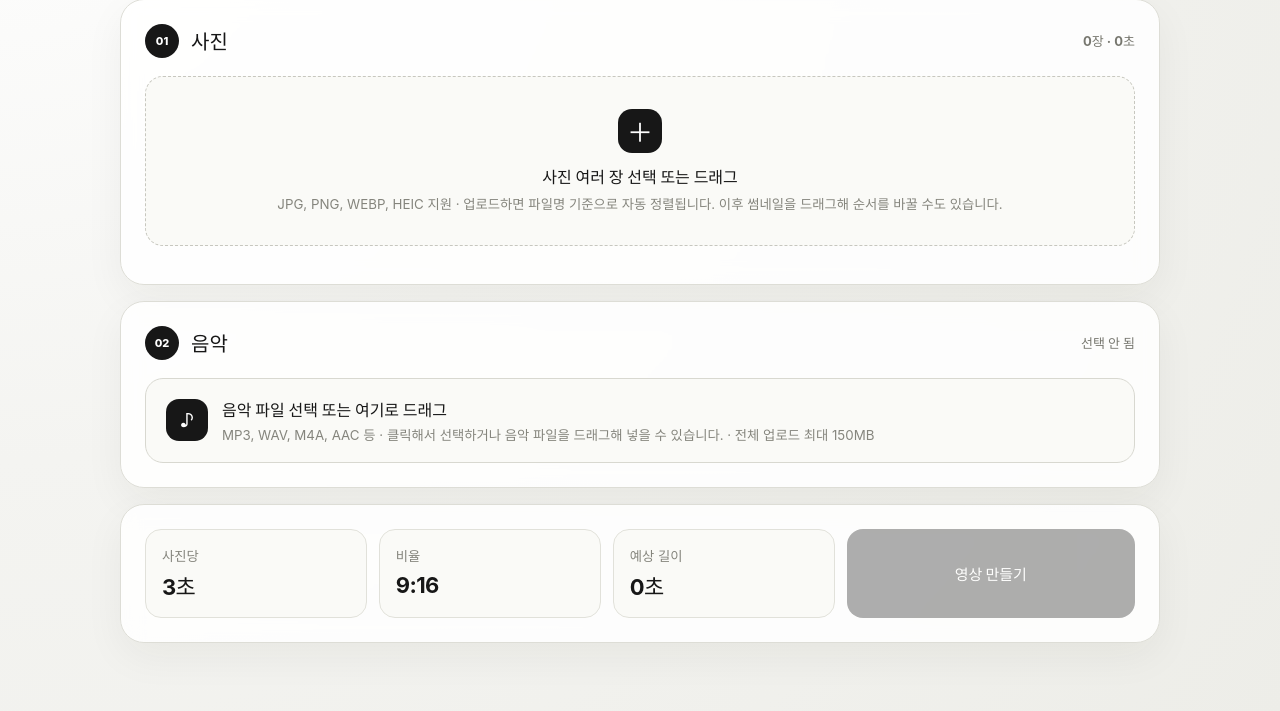
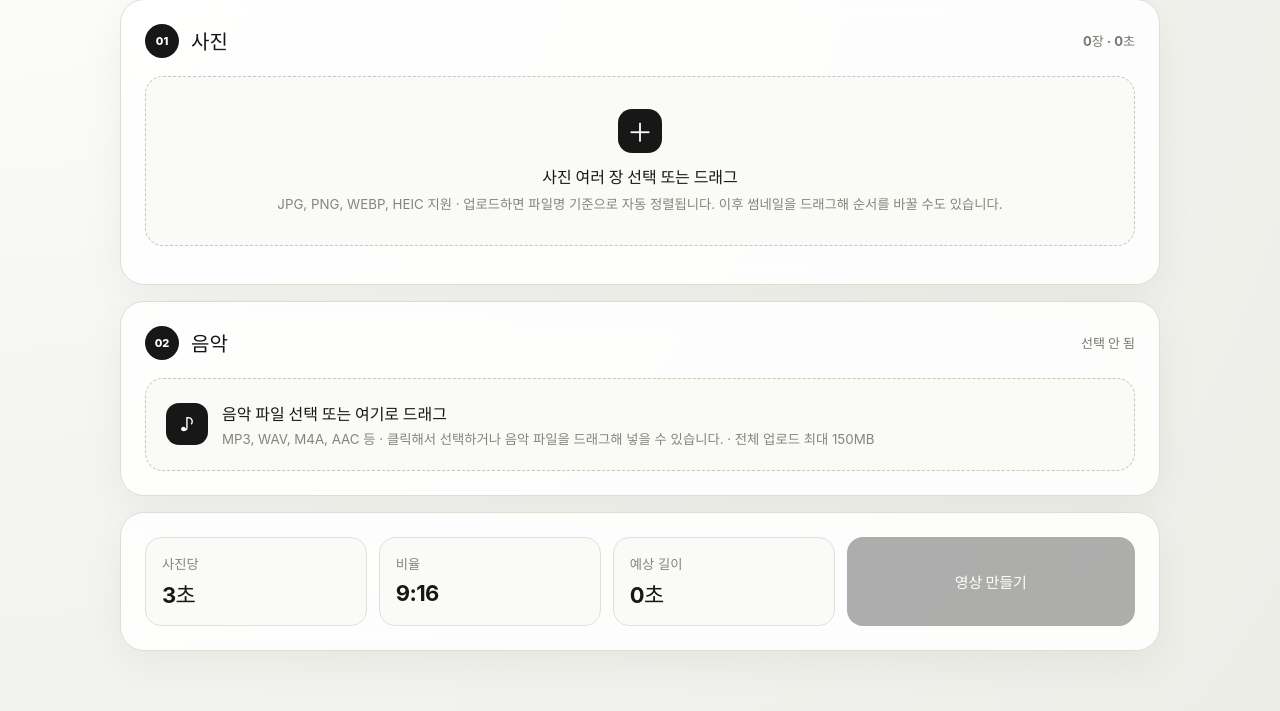
Before and after one commit to lebyul0507-dotcom/bomb-liar-share, a Flask app: page / in a window 1280 px wide. Shown: the part 204-915 px from the top of the page. Run offline with Flask 3, Linux system fonts and the light colour scheme.

Commit message:
Style audio dropzone and image filenames

```diff
--- a/photo-music-video-maker/static/style.css
+++ b/photo-music-video-maker/static/style.css
@@ -31,9 +31,11 @@ h1 { margin: 0; font-size: clamp(36px, 6vw, 66px); letter-spacing: -.05em; line-
 .thumb.drag-target { border-color: #171717; }
 .thumb img { width: 100%; height: 100%; object-fit: cover; display: block; pointer-events: none; }
 .thumb .badge { position: absolute; top: 7px; left: 7px; width: 25px; height: 25px; border-radius: 999px; display: grid; place-items: center; background: rgba(17,17,17,.85); color: white; font-size: 11px; font-weight: 800; }
+.thumb .filename { position: absolute; left: 7px; right: 7px; bottom: 7px; padding: 6px 8px; border-radius: 9px; background: rgba(17,17,17,.72); color: white; font-size: 10px; font-weight: 700; overflow: hidden; text-overflow: ellipsis; white-space: nowrap; backdrop-filter: blur(5px); }
 .thumb .remove { position: absolute; top: 7px; right: 7px; width: 25px; height: 25px; border: 0; border-radius: 50%; color: #171717; background: rgba(255,255,255,.92); cursor: pointer; font-size: 15px; line-height: 1; }
-.music-picker { border: 1px solid #d8d8d0; background: #fafaf7; border-radius: 18px; padding: 18px 20px; display: flex; align-items: center; gap: 14px; cursor: pointer; }
-.music-picker > span { display: grid; place-items: center; width: 42px; height: 42px; background: #171717; color: white; border-radius: 13px; font-size: 18px; }
+.music-picker { border: 1.5px dashed #c7c7bf; background: #fafaf7; border-radius: 18px; padding: 22px 20px; display: flex; align-items: center; gap: 14px; cursor: pointer; transition: .2s ease; }
+.music-picker:hover, .music-picker.dragover { border-color: #171717; background: #f1f1ec; transform: translateY(-1px); }
+.music-picker > span { display: grid; place-items: center; width: 42px; height: 42px; background: #171717; color: white; border-radius: 13px; font-size: 18px; flex: 0 0 auto; }
 .music-picker div { display: grid; gap: 4px; min-width: 0; }
 .music-picker b { overflow: hidden; text-overflow: ellipsis; white-space: nowrap; }
 .summary { display: grid; grid-template-columns: 1fr 1fr 1fr minmax(190px, 1.3fr); align-items: stretch; gap: 12px; }
```
